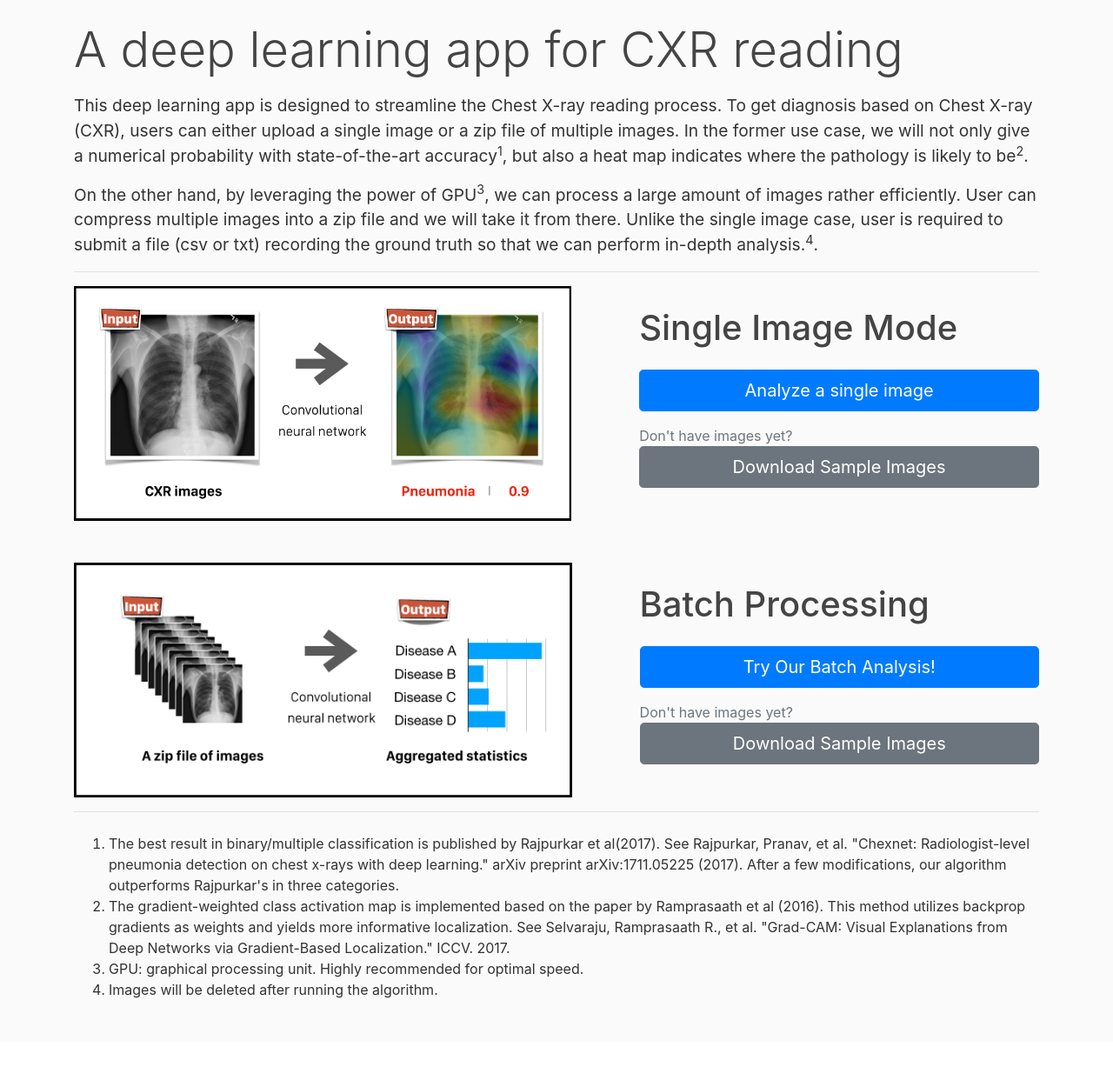
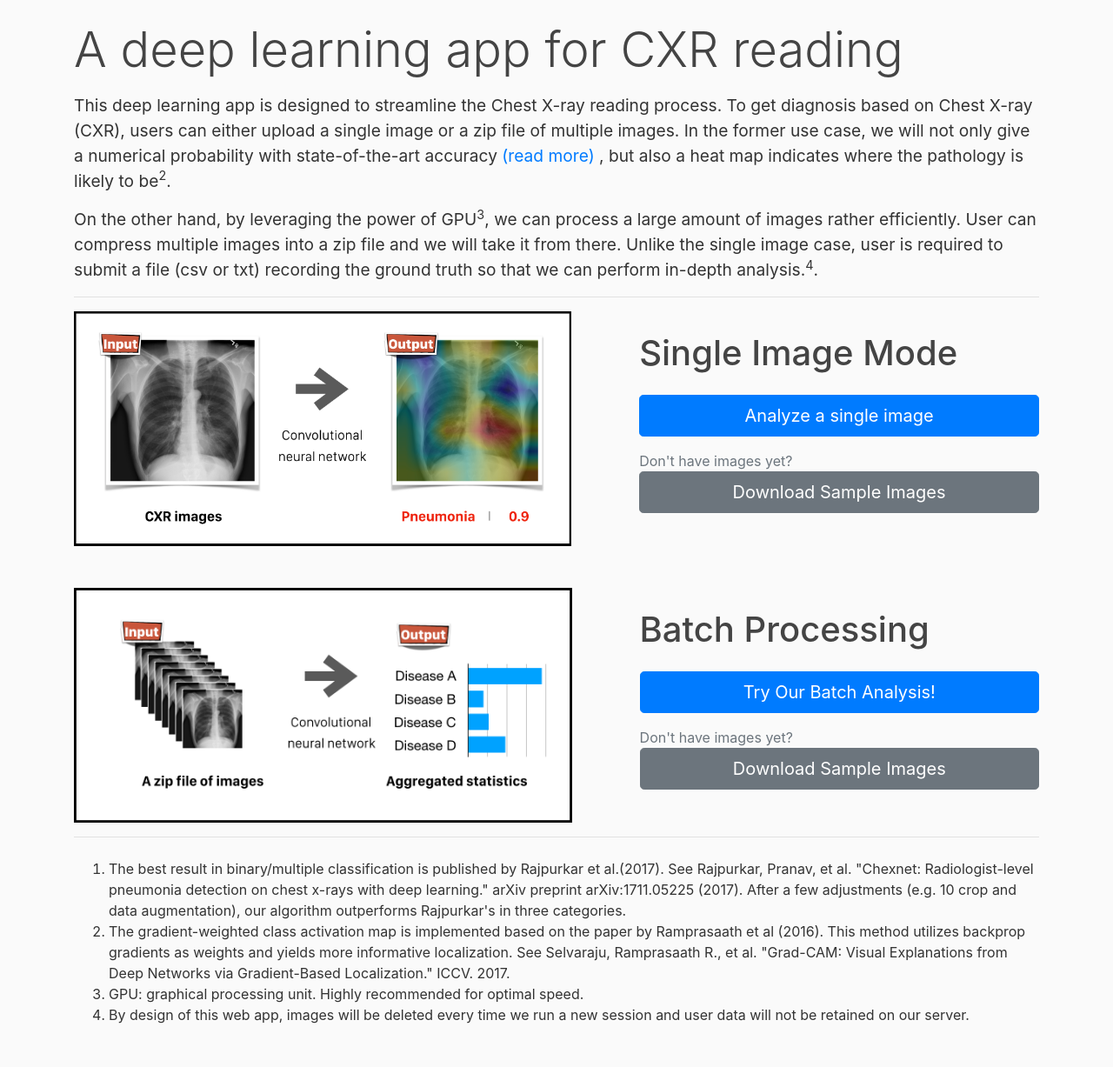
Before and after one commit to HaigangLiu/flaskapp_deep_learning, a Flask app: page / in a window 1280 px wide. Shown: the part 56-1283 px from the top of the page at 87% size. Before the commit the page ends 1204 px from the top, so only its background shows below. Run offline with Flask 2, Linux system fonts and the light colour scheme; some libraries are stand-ins or nearby versions.

Commit message:
added a link to the result page

```diff
--- a/templates/intropage.html
+++ b/templates/intropage.html
@@ -2,12 +2,11 @@
 {% block content %}
     <div class = 'container'>
         <h1 class = 'display-4 mb-3 muted'>A deep learning app for CXR reading</h1>
-        <p> <BIG>This deep learning app is designed to streamline the Chest X-ray reading process. To get diagnosis based on Chest X-ray (CXR), users can either upload a single image or a zip file of multiple images. In the former use case, we will not only give a numerical probability with state-of-the-art accuracy<sup>1</sup>, but also a heat map indicates where the pathology is likely to be<sup>2</sup>. </BIG></p>
+        <p> <BIG>This deep learning app is designed to streamline the Chest X-ray reading process. To get diagnosis based on Chest X-ray (CXR), users can either upload a single image or a zip file of multiple images. In the former use case, we will not only give a numerical probability with state-of-the-art accuracy <a href="{{url_for("result_report_comparison")}}">(read more)</a> , but also a heat map indicates where the pathology is likely to be<sup>2</sup>. </BIG></p>
 
          <p> <BIG>On the other hand, by leveraging the power of GPU<sup>3</sup>, we can process a large amount of images rather efficiently. User can compress multiple images into a zip file and we will take it from there. Unlike the single image case, user is  required to submit a file (csv or txt) recording the ground truth so that we can perform in-depth analysis.<sup>4</sup>.</BIG></p>
         <hr>
     </div>
-
 
 <div class="container mb-5">
 
@@ -52,10 +51,10 @@
 
     <div class = "container mb-5" >
         <ol class>
-            <li> The best result in binary/multiple classification is published by Rajpurkar et al(2017). See Rajpurkar, Pranav, et al. "Chexnet: Radiologist-level pneumonia detection on chest x-rays with deep learning." arXiv preprint arXiv:1711.05225 (2017). After a few modifications, our algorithm outperforms Rajpurkar's in three categories.</li>
+            <li> The best result in binary/multiple classification is published by Rajpurkar et al.(2017). See Rajpurkar, Pranav, et al. "Chexnet: Radiologist-level pneumonia detection on chest x-rays with deep learning." arXiv preprint arXiv:1711.05225 (2017). After a few adjustments (e.g. 10 crop and data augmentation), our algorithm outperforms Rajpurkar's in three categories.</li>
             <li>The gradient-weighted class activation map is implemented based on the paper by Ramprasaath et al (2016). This method utilizes backprop gradients as weights and yields more informative localization. See Selvaraju, Ramprasaath R., et al. "Grad-CAM: Visual Explanations from Deep Networks via Gradient-Based Localization." ICCV. 2017.</li>
             <li>GPU: graphical processing unit. Highly recommended for optimal speed.</li>
-            <li>Images will be deleted after running the algorithm.</li>
+            <li>By design of this web app, images will be deleted every time we run a new session and user data will not be retained on our server.</li>
         </ol>
     </div>
 
```
